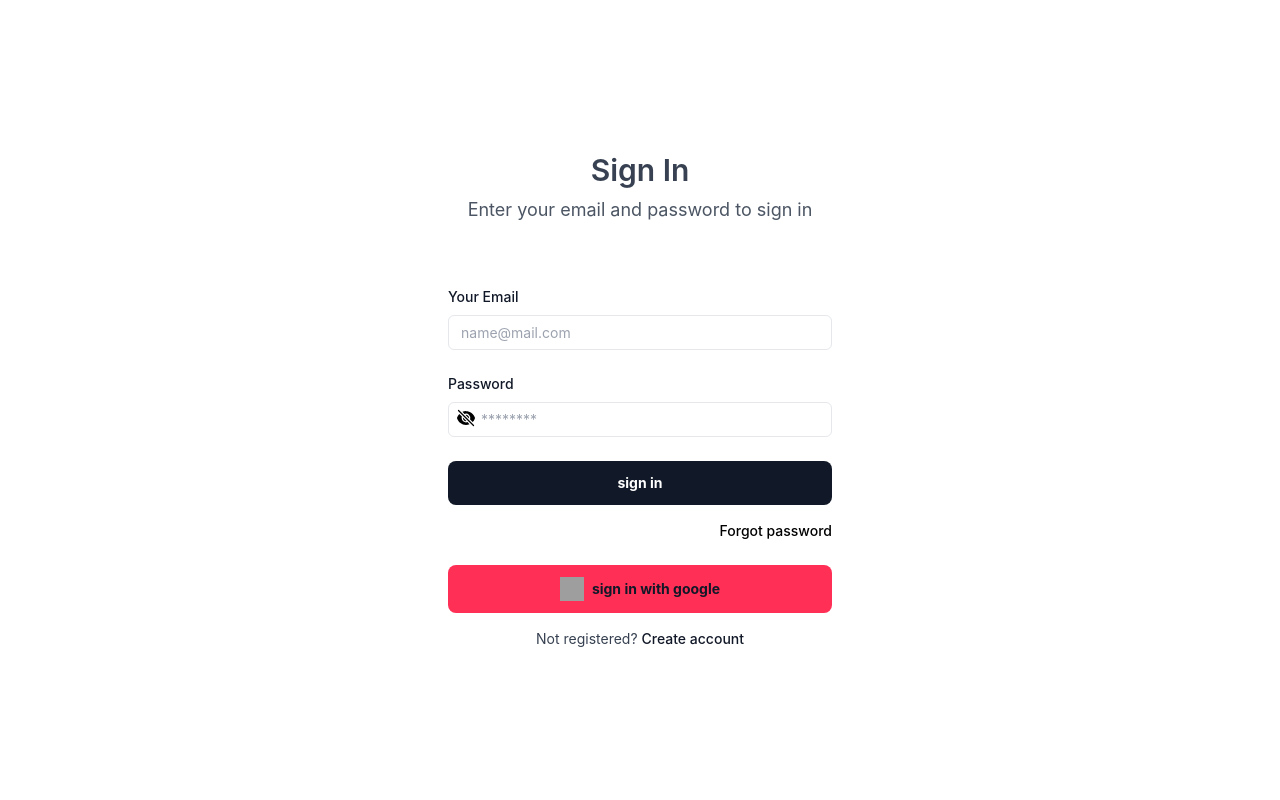
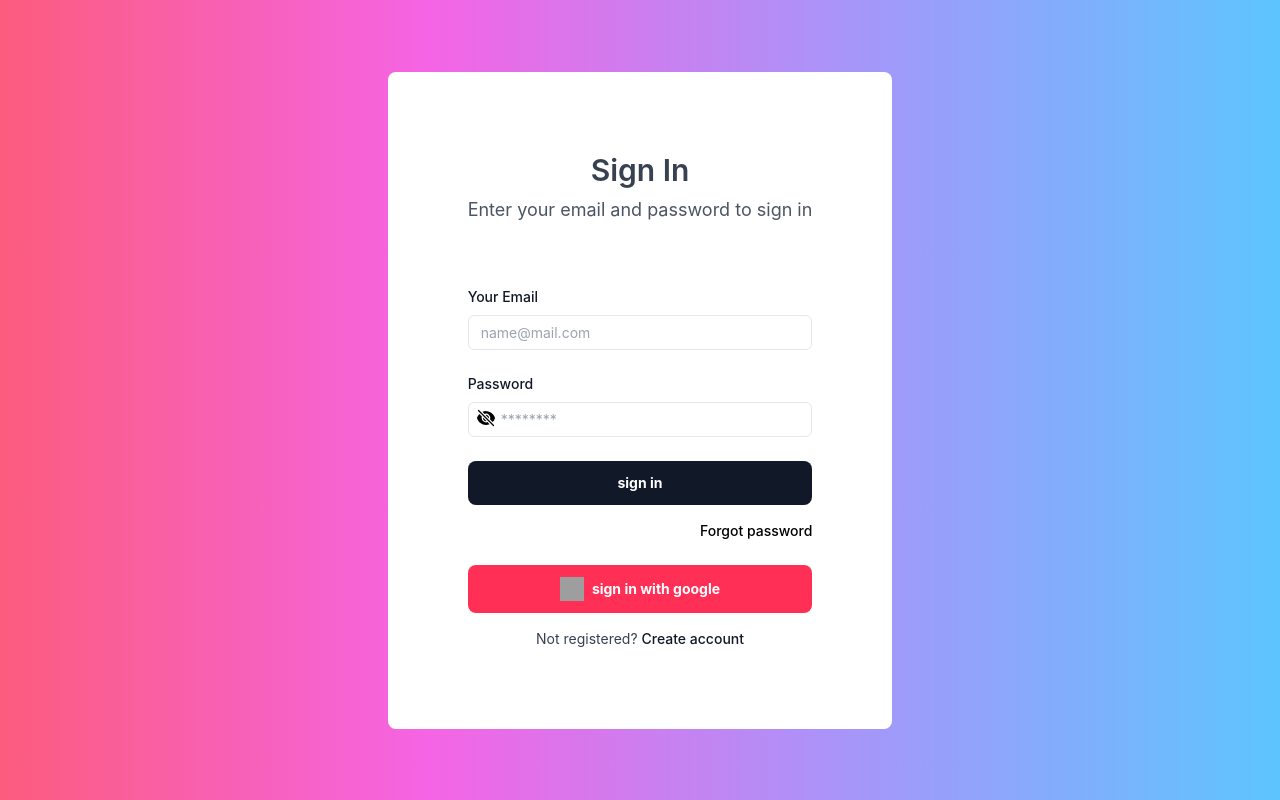
Before and after one commit to javokhirbekkhaydarov/react-comeback, a React (Create React App) app: page /auth/login in a window 1280 px wide. Built offline with nearby package versions, Linux system fonts and the light colour scheme; grey boxes are pictures that could not be loaded; a web font is replaced by a local one.

Commit message:
add logout

```diff
--- a/package.json
+++ b/package.json
@@ -3,11 +3,14 @@
   "version": "0.1.0",
   "private": true,
   "dependencies": {
+    "@emotion/react": "^11.14.0",
+    "@emotion/styled": "^11.14.0",
     "@fortawesome/fontawesome-svg-core": "^6.7.1",
     "@fortawesome/free-solid-svg-icons": "^6.7.1",
     "@fortawesome/react-fontawesome": "^0.2.2",
     "@heroicons/react": "^2.2.0",
     "@material-tailwind/react": "^2.1.10",
+    "@mui/material": "^6.2.0",
     "@reduxjs/toolkit": "^2.4.0",
     "@testing-library/jest-dom": "^5.16.5",
     "@testing-library/react": "^13.4.0",
--- a/src/App.js
+++ b/src/App.js
@@ -19,7 +19,7 @@ function App() {
         <Routes>
           <Route
               path="/"
-              element={isLoggedIn ? <ShoppingCart /> : <Navigate to="/auth/login" />}
+              element={isLoggedIn ? <ShoppingCart setIsLoggedIn={setIsLoggedIn} /> : <Navigate to="/auth/login" />}
           />
           <Route path="/auth/login"  element={<Login setIsLoggedIn={setIsLoggedIn} />} />
           <Route path="/auth/register" element={<Register />} />
--- a/src/components/auth/Login.jsx
+++ b/src/components/auth/Login.jsx
@@ -16,7 +16,7 @@ export function Login({ setIsLoggedIn }) {
 
   return (
     <section className="grid text-center h-screen items-center p-8">
-      <div>
+      <div className={'bg-white max-w-xxl m-auto p-20 rounded-lg'}>
         <Typography variant="h3" color="gray" className="mb-2">
           Sign In
         </Typography>
@@ -100,7 +100,7 @@ export function Login({ setIsLoggedIn }) {
           <Button
             variant="outlined"
             size="lg"
-            className="mt-6 flex h-12 items-center justify-center gap-2"
+            className="mt-6 text-white flex h-12 items-center justify-center gap-2"
             fullWidth
           >
             <img
--- a/src/components/auth/Register.jsx
+++ b/src/components/auth/Register.jsx
@@ -10,7 +10,7 @@ export function Login() {
 
     return (
         <section className="grid text-center h-screen items-center p-8">
-            <div>
+            <div className={'bg-white max-w-xxl m-auto p-20 rounded-lg'}>
                 <Typography variant="h3" color="gray" className="mb-2">
                     Sign Up
                 </Typography>
--- /dev/null
+++ b/src/components/eLearning/Navbar.jsx
@@ -0,0 +1,45 @@
+import React, { useState } from "react";
+import { Dialog, DialogActions, DialogContent, DialogContentText, DialogTitle, Button } from "@mui/material";
+
+const Navbar = ({ setIsLoggedIn }) => {
+    const [open, setOpen] = useState(false);
+
+    const handleOpen = () => setOpen(true);
+    const handleClose = () => setOpen(false);
+
+    const handleLogout = () => {
+        localStorage.removeItem("isLoggedIn");
+        setIsLoggedIn(false);
+        handleClose(); // Close the dialog
+    };
+
+    return (
+        <>
+            <nav className="bg-white text-blue-500 flex justify-between p-8">
+                <h1 className="text-blue-500">Home</h1>
+                <div className="logout cursor-pointer" onClick={handleOpen}>
+                    Log Out
+                </div>
+            </nav>
+
+            <Dialog open={open} onClose={handleClose} aria-labelledby="logout-dialog-title">
+                <DialogTitle id="logout-dialog-title">Confirm Logout</DialogTitle>
+                <DialogContent>
+                    <DialogContentText>
+                        Are you sure you want to log out? <br/> This action will end your current session.
+                    </DialogContentText>
+                </DialogContent>
+                <DialogActions>
+                    <Button onClick={handleClose} color="primary">
+                        No
+                    </Button>
+                    <Button onClick={handleLogout} color="error" autoFocus>
+                        Yes, Log Out
+                    </Button>
+                </DialogActions>
+            </Dialog>
+        </>
+    );
+};
+
+export default Navbar;
--- a/src/components/shopping/ShoppingCart.js
+++ b/src/components/shopping/ShoppingCart.js
@@ -1,12 +1,17 @@
 import React from "react";
 import { useSelector, useDispatch } from "react-redux";
-import { addToCart, removeFromCart, updateQuantity } from "../../redux/reducers/cartSlice";
+import {
+  addToCart,
+  removeFromCart,
+  updateQuantity,
+} from "../../redux/reducers/cartSlice";
 import furniture from "../../data/mebels";
 import Product from "./Product";
 import CartProduct from "./CartProduct";
 import toast, { Toaster } from "react-hot-toast";
+import  Navbar  from "../../components/eLearning/Navbar";
 
-function ShoppingCart() {
+function ShoppingCart({setIsLoggedIn}) {
   const cart = useSelector((state) => state.cart) || [];
   const dispatch = useDispatch();
 
@@ -41,6 +46,7 @@ function ShoppingCart() {
 
   return (
     <div>
+      <Navbar setIsLoggedIn={setIsLoggedIn} />
       <section className="py-8 antialiased dark:bg-gray-900 md:py-16">
         <div className="mx-auto max-w-screen-xl px-4 2xl:px-0">
           <h2 className="text-xl font-semibold text-gray-900 text-white sm:text-2xl">
--- a/src/styles/app.scss
+++ b/src/styles/app.scss
@@ -20,24 +20,24 @@ h3 {
 .library-active {
   margin-left: 30%;
 }
-//body {
-//  text-align: center;
-//  background: #fc5c7d; /* fallback for old browsers */
-//  background: -webkit-linear-gradient(
-//                  to left,
-//                  #5dc5fe,
-//                  #a696f9,
-//                  #f564e4,
-//                  #fc5c7d
-//  ); /* Chrome 10-25, Safari 5.1-6 */
-//  background: linear-gradient(
-//                  to left,
-//                  #5dc5fe,
-//                  #a696f9,
-//                  #f564e4,
-//                  #fc5c7d
-//  ); /* W3C, IE 10+/ Edge, Firefox 16+, Chrome 26+, Opera 12+, Safari 7+ */
-//}
+body {
+  text-align: center;
+  background: #fc5c7d; /* fallback for old browsers */
+  background: -webkit-linear-gradient(
+                  to left,
+                  #5dc5fe,
+                  #a696f9,
+                  #f564e4,
+                  #fc5c7d
+  ); /* Chrome 10-25, Safari 5.1-6 */
+  background: linear-gradient(
+                  to left,
+                  #5dc5fe,
+                  #a696f9,
+                  #f564e4,
+                  #fc5c7d
+  ); /* W3C, IE 10+/ Edge, Firefox 16+, Chrome 26+, Opera 12+, Safari 7+ */
+}
 
 @import "./_player";
 @import "./_song";
```
Also changed, not shown: 1 other file (tests, documents, lock files or other folders). Lines whose indentation alone changed are shown as unchanged.
